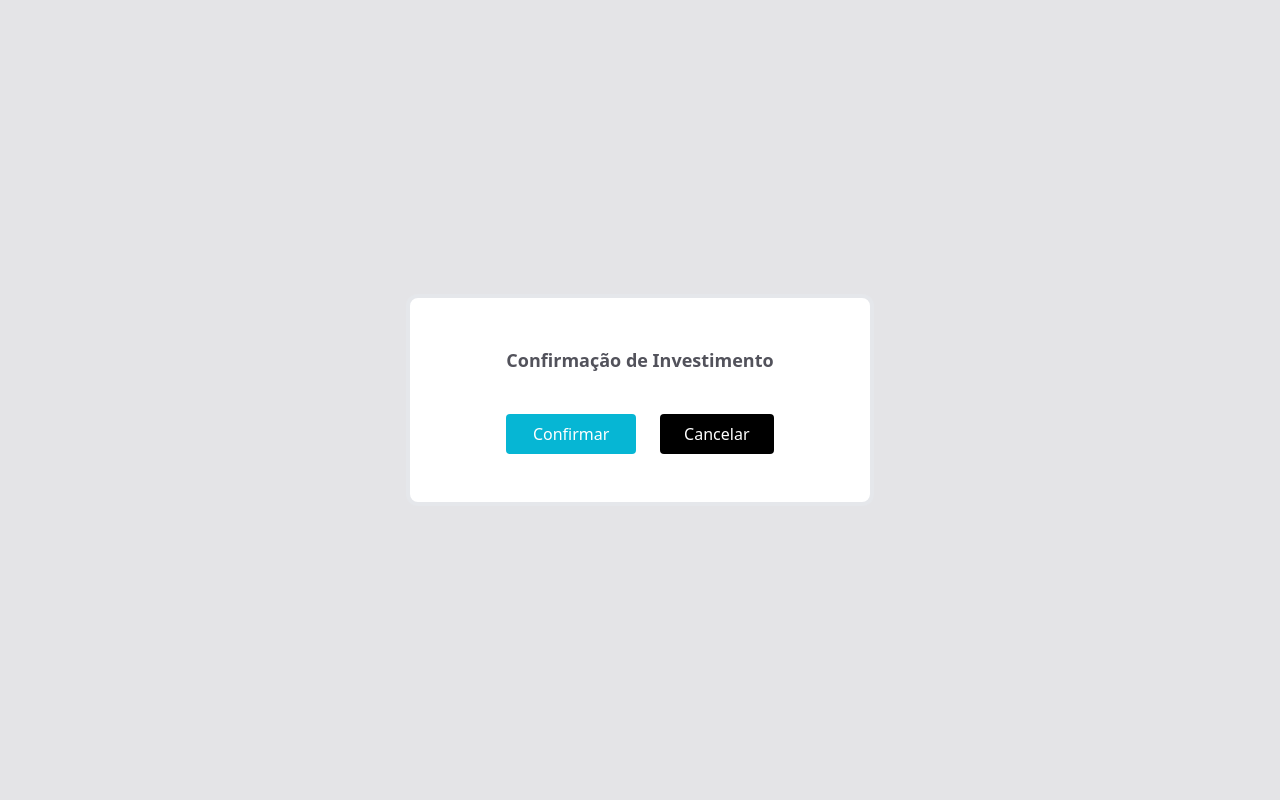
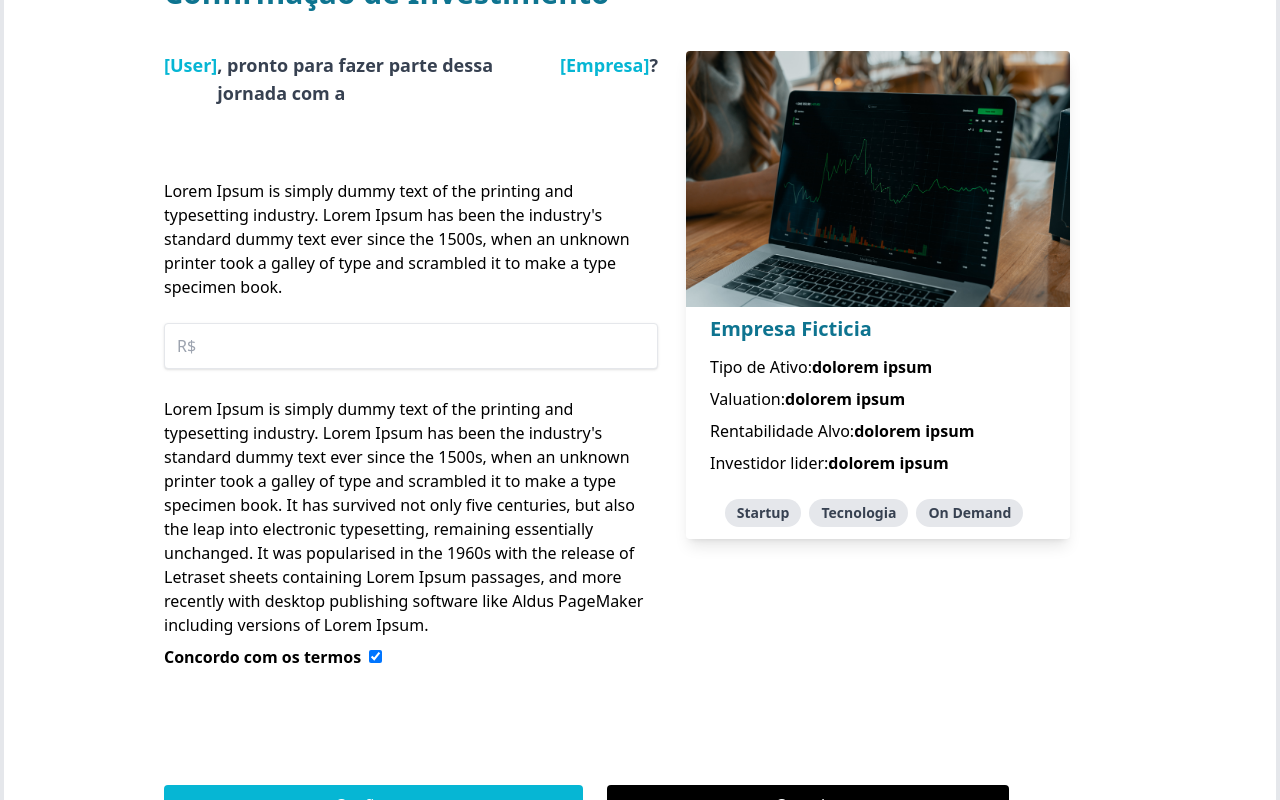
Before and after one commit to ped-aguiar98/voga-frontend, a React (Create React App) app: page /cardDetail in a window 1280 px wide. Both pictures are taken after a click on the button "Investir". Built offline with nearby package versions, Linux system fonts and the light colour scheme.

Commit message:
Fix: components ImageCardDetail and Modal

```diff
--- a/src/components/ImageCardDetail.js
+++ b/src/components/ImageCardDetail.js
@@ -16,7 +16,19 @@ const ImageCardDetail = () => {
   }
 
   return (
-    <div class='relative w-full h-auto py-4 px-7'>
+    <div class='relative w-full h-auto  px-7'>
+      {choice &&
+      <div className="flex justify-end">
+        <div class="bg-green-100 border border-green-400 text-green-700 px-4 py-3 rounded relative"  role="alert">
+          <strong class="font-bold pr-4">Investimento confirmado</strong>
+          <span class="block sm:inline"></span>
+          <span class="absolute top-0 bottom-0 right-0 pl-40 py-3">
+            <svg class="fill-current h-6 w-6 text-green-500" role="button" xmlns="http://www.w3.org/2000/svg" viewBox="0 0 20 20"><title>Close</title><path d="M14.348 14.849a1.2 1.2 0 0 1-1.697 0L10 11.819l-2.651 3.029a1.2 1.2 0 1 1-1.697-1.697l2.758-3.15-2.759-3.152a1.2 1.2 0 1 1 1.697-1.697L10 8.183l2.651-3.031a1.2 1.2 0 1 1 1.697 1.697l-2.758 3.152 2.758 3.15a1.2 1.2 0 0 1 0 1.698z"/></svg>
+          </span>
+        </div>
+      </div>
+      }
+      {modalOn && < Modal setModalOn={setModalOn} setChoice={setChoice} />}
       <div class='relative h-full min-h-fit grid grid-cols-2 gap-9 p-4 max-w-7x1 m-auto z-10 rounded-t-xl bg-zinc-300 bg-opacity-50'>
         <div class='relative h-128'>
           <img src={image} alt="" className=" object-fill rounded-2xl px-1"/>
@@ -27,7 +39,7 @@ const ImageCardDetail = () => {
               <h1 class=' text-start text-2xl font-bold '>Empresa Ficticia</h1>
             </div>
             <div class='justify-self-end px-9'>
-              <button class="mx-2 my-1 md:my-0 px-6 py-2 font-semibold text-xl rounded text-white bg-amber-500 hover:bg-amber-600 duration-500 inline-block" onClick={clicked}>
+              <button class="mx-2 my-1 md:my-0 px-20 py-2 font-semibold text-xl rounded text-white bg-amber-500 hover:bg-amber-600 duration-500 inline-block" onClick={clicked}>
                 Investir
               </button>
             </div>
@@ -46,7 +58,7 @@ const ImageCardDetail = () => {
         <CardBottom/>
       </div>
 
-      {choice &&
+      {/* {choice &&
       <div className="flex justify-center">
         <div class="bg-green-100 border border-green-400 text-green-700 px-4 py-3 rounded relative" role="alert">
           <strong class="font-bold">Investimento confirmado</strong>
@@ -57,7 +69,7 @@ const ImageCardDetail = () => {
         </div>
       </div>
       }
-      {modalOn && < Modal setModalOn={setModalOn} setChoice={setChoice} />}
+      {modalOn && < Modal setModalOn={setModalOn} setChoice={setChoice} />} */}
     </div>
   )
 }
--- a/src/components/Modal.js
+++ b/src/components/Modal.js
@@ -1,4 +1,5 @@
 import React from 'react'
+import ImageCard from './ImageCard'
 
 const Modal = ( {setModalOn, setChoice} ) => {
 
@@ -13,19 +14,49 @@ const handleCancelClick = () => {
 
   return (
     <div className="   bg-zinc-200 fixed inset-0 z-50   ">
+      <div className="flex h-screen justify-center items-center opacity 100">
+        <div className="flex-col justify-center bg-white py-12 px-24 border-4 rounded-xl opacity-100 pl-40">
+         <div className="flex text-3xl tex font-bold text-cyan-700  mb-4" >
+          <h1 class>Confirmação de Investimento</h1>
+          </div>
+           <div>
+             <div>
+              <form class="bg-white rounded px-0 pt-6 pb-8 mb-4 grid grid-cols-2 gap-7">
+                <div class="mb-4">
+                  <h1 class="text-gray-700 text-lg text-left font-bold mb-2 flex flex-auto" for="username">
+                    <p class='text-cyan-500'>[User]</p>, pronto para fazer parte dessa jornada com a <p class='text-cyan-500'> [Empresa]</p>?
+                  </h1>
+                  <p class='text-left pt-16 pb-6'>
+                  Lorem Ipsum is simply dummy text of the printing and typesetting industry. Lorem Ipsum has been the industry's standard dummy text ever since the 1500s, when an unknown printer took a galley of type and scrambled it to make a type specimen book.
+                  </p>
+                  <input class="shadow appearance-none border rounded w-full py-3 px-3 text-gray-700 leading-tight focus:outline-none focus:shadow-outline" id="username" type="number" placeholder="R$"></input>
+                  <div className="form-control">
+                  <div class='pt-7'>
+                    <label className="label cursor-pointer">
+                      <div class='text-left'>
+                      <span className="label-text text- pr-3">Lorem Ipsum is simply dummy text of the printing and typesetting industry. Lorem Ipsum has been the industry's standard dummy text ever since the 1500s, when an unknown printer took a galley of type and scrambled it to make a type specimen book. It has survived not only five centuries, but also the leap into electronic typesetting, remaining essentially unchanged. It was popularised in the 1960s with the release of Letraset sheets containing Lorem Ipsum passages, and more recently with desktop publishing software like Aldus PageMaker including versions of Lorem Ipsum.
+                      <div class='pt-2'>
+                        <span class='font-bold pr-2'>Concordo com os termos</span>
+                        <input type="checkbox" checked className="checkbox checkbox-primary" />
+                      </div>
+                      </span>
 
-              <div className="flex h-screen justify-center items-center opacity 100">
-
-                  <div className="flex-col justify-center  bg-white py-12 px-24 border-4 rounded-xl opacity-100">
-
-                      <div className="flex  text-lg font-bold text-zinc-600   mb-10" >Confirmação de Investimento</div>
-                      <div>
-                        <div class=''>
 
                       </div>
-                        <div class='grid grid-cols-2 gap-2'>
-                          <button onClick={handleOKClick} className=" rounded px-4 py-2 text-white  bg-cyan-500 ">Confirmar</button>
-                          <button onClick={handleCancelClick} className="rounded px-4 py-2 ml-4 text-white bg-black ">Cancelar</button>
+                    </label>
+                    </div>
+                  </div>
+                </div>
+                <div class='w-fit'>
+                  <ImageCard/>
+                </div>
+                <div class="flex items-center justify-between">
+                </div>
+              </form>
+          </div>
+          <div class='grid grid-cols-12 gap-2'>
+            <button onClick={handleOKClick} className=" rounded px-4 py-2 text-white  bg-cyan-500 col-start-1 col-end-6 ">Confirmar</button>
+            <button onClick={handleCancelClick} className="rounded px-4 py-2 ml-4  text-white bg-black col-start-6 col-end-11">Cancelar</button>
           </div>
         </div>
 
```
Lines whose indentation alone changed are shown as unchanged.
